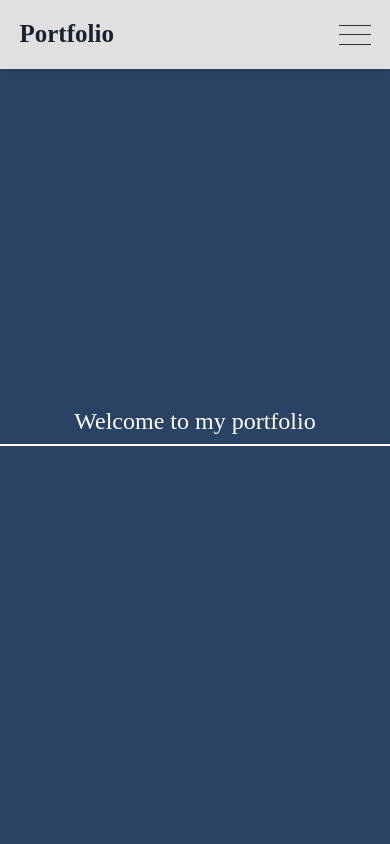
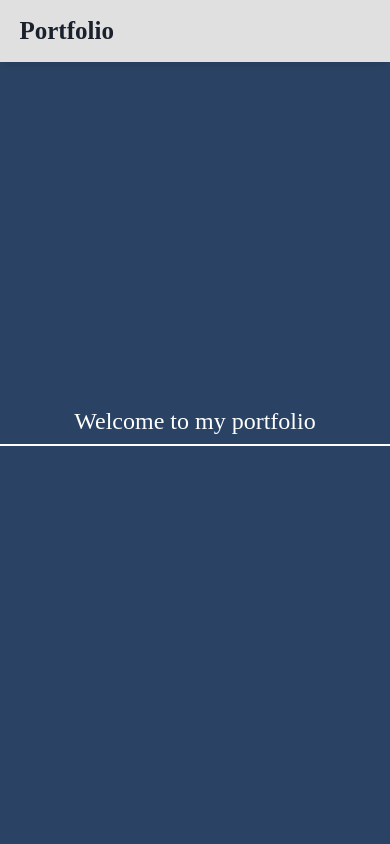
Before and after one commit to Kazuhiro-Mimaki/My-Portfolio, a Vue app: page / in a window 390 px wide. Shown: the top 844 px of the page. Built offline with nearby package versions, Linux system fonts and the light colour scheme.

Commit message:
Fix Header in SP

```diff
--- /dev/null
+++ b/src/components/atoms/HeaderNav/Drawer.vue
@@ -0,0 +1,138 @@
+<script>
+import { defineComponent, reactive } from '@vue/composition-api';
+
+export default defineComponent({
+  setup: () => {
+    const drawer = reactive({
+      isEnabled: false,
+    });
+
+    const onEnabled = () => {
+      drawer.isEnabled = true;
+    };
+
+    const onDisabled = () => {
+      drawer.isEnabled = false;
+    };
+
+    return {
+      drawer,
+      onEnabled,
+      onDisabled,
+    };
+  },
+});
+</script>
+
+<template>
+  <div :class="$style.drawer">
+    <!-- ハンバーガーメニュー -->
+    <ul :class="$style.hamburger_btn" @click="drawer.isEnabled = !drawer.isEnabled">
+      <li :class="{ btn_line01: drawer.isEnabled }"></li>
+      <li :class="{ btn_line02: drawer.isEnabled }"></li>
+      <li :class="{ btn_line03: drawer.isEnabled }"></li>
+    </ul>
+
+    <!-- 開いた時のサイドメニュー -->
+    <transition name="menu">
+      <ul :class="$style.menu" v-if="drawer.isEnabled">
+        <li><a href="#top">Top</a></li>
+        <li><a href="#about">About</a></li>
+        <li><a href="#skills">Skills</a></li>
+        <li><a href="#works">Works</a></li>
+      </ul>
+    </transition>
+  </div>
+</template>
+
+<style lang="scss" module>
+.drawer {
+  .hamburger_btn {
+    display: none;
+  }
+
+  li {
+    list-style: none;
+  }
+}
+
+@media screen and (max-width: 480px) {
+  .hamburger_btn {
+    z-index: 50;
+    display: flex;
+    display: initial;
+    flex-flow: column;
+    justify-content: space-evenly;
+    height: 37px;
+    cursor: pointer;
+
+    li {
+      width: 32px;
+      height: 1px;
+      list-style: none;
+      background: #333;
+      transition: 0.4s ease;
+    }
+
+    .btn_line01 {
+      transition: 0.4s ease;
+      transform: translateY(10px) rotate(-45deg);
+    }
+
+    .btn_line02 {
+      opacity: 0;
+      transition: 0.4s ease;
+    }
+
+    .btn_line03 {
+      transition: 0.4s ease;
+      transform: translateY(-10px) rotate(45deg);
+    }
+  }
+
+  /* サイドバー */
+  .menu-enter-active,
+  .menu-leave-active {
+    transition: opacity 0.4s;
+  }
+
+  .menu-enter,
+  .menu-leave-to {
+    opacity: 0;
+  }
+
+  .menu-leave,
+  .menu-enter-to {
+    opacity: 1;
+  }
+
+  .menu {
+    position: fixed;
+    top: 0;
+    right: 0;
+    z-index: 30;
+    width: 15rem;
+    height: 80rem;
+    padding: 2rem 1rem;
+    background-color: rgba(197, 197, 197, 0.671);
+    margin-block-start: 0;
+
+    ul {
+      padding: 0;
+      margin: 1rem;
+
+      li {
+        padding: 1rem;
+        list-style: none;
+
+        a {
+          padding: 0 2rem;
+          font-size: 1.2rem;
+          color: rgb(66, 66, 66);
+          text-decoration: none;
+        }
+      }
+    }
+  }
+}
+</style>
--- a/src/components/organisms/Header/Component.vue
+++ b/src/components/organisms/Header/Component.vue
@@ -4,60 +4,24 @@ import { defineComponent, reactive } from '@vue/composition-api';
 export default defineComponent({
   components: {
     HeaderLogo: require('@/components/atoms/HeaderLogo/Component.vue').default,
-    HeaderNav: require('@/components/atoms/HeaderNav/Component.vue').default,
-  },
-
-  setup: () => {
-    const drawer = reactive({
-      isEnabled: false,
-    });
-
-    const onEnabled = () => {
-      drawer.isEnabled = true;
-    };
-
-    const onDisabled = () => {
-      drawer.isEnabled = false;
-    };
-
-    return {
-      drawer,
-      onEnabled,
-      onDisabled,
-    };
+    HeaderNav: () => import('@/components/atoms/HeaderNav/Component.vue'),
+    Drawer: () => import('@/components/atoms/HeaderNav/Drawer.vue'),
   },
 });
 </script>
 
 <template>
   <header>
-    <div class="header">
+    <div :class="$style.header">
       <HeaderLogo />
 
-      <!-- PCサイズ -->
       <HeaderNav />
-
-      <!-- スマホサイズ -->
-      <ul class="hamburger_btn isMobileHidden" @click="drawer.isEnabled = !drawer.isEnabled">
-        <li class="line line_01" :class="{ btn_line01: drawer.isEnabled }"></li>
-        <li class="line line_02" :class="{ btn_line02: drawer.isEnabled }"></li>
-        <li class="line line_03" :class="{ btn_line03: drawer.isEnabled }"></li>
-      </ul>
-
-      <!--サイドバー-->
-      <transition name="menu">
-        <ul class="menu" v-if="drawer.isEnabled">
-          <li><a href="#top">Top</a></li>
-          <li><a href="#about">About</a></li>
-          <li><a href="#skills">Skills</a></li>
-          <li><a href="#works">Works</a></li>
-        </ul>
-      </transition>
+      <Drawer />
     </div>
   </header>
 </template>
 
-<style lang="scss" scoped>
+<style lang="scss" module>
 header {
   position: fixed;
   top: 0;
@@ -74,110 +38,4 @@ header {
     margin: 0 auto;
   }
 }
-
-li {
-  list-style: none;
-}
-
-.isMobileHidden {
-  display: none;
-}
-
-@media screen and (max-width: 480px) {
-  .isMobileHidden {
-    display: initial;
-  }
-
-  .hamburger_btn {
-    z-index: 50;
-    display: flex;
-    flex-flow: column;
-    justify-content: space-evenly;
-
-    /* top: 0;
-    right: 0; */
-    height: 37px;
-    cursor: pointer;
-  }
-
-  .hamburger_btn .line {
-    /* position: absolute; */
-    width: 32px;
-    height: 1px;
-    list-style: none;
-    background: #333;
-  }
-
-  .hamburger_btn .line_01 {
-    transition: 0.4s ease;
-  }
-
-  .hamburger_btn .line_02 {
-    transition: 0.4s ease;
-  }
-
-  .hamburger_btn .line_03 {
-    transition: 0.4s ease;
-  }
-
-  .btn_line01 {
-    transition: 0.4s ease;
-    transform: translateY(10px) rotate(-45deg);
-  }
-
-  .btn_line02 {
-    opacity: 0;
-    transition: 0.4s ease;
-  }
-
-  .btn_line03 {
-    transition: 0.4s ease;
-    transform: translateY(-10px) rotate(45deg);
-  }
-
-  /* サイドバー */
-  .menu-enter-active,
-  .menu-leave-active {
-    transition: opacity 0.4s;
-  }
-
-  .menu-enter,
-  .menu-leave-to {
-    opacity: 0;
-  }
-
-  .menu-leave,
-  .menu-enter-to {
-    opacity: 1;
-  }
-
-  .menu li {
-    padding: 1rem;
-    list-style: none;
-  }
-
-  .menu {
-    position: fixed;
-    top: 0;
-    right: 0;
-    z-index: 30;
-    width: 15rem;
-    height: 80rem;
-    padding: 2rem 1rem;
-    background-color: rgba(197, 197, 197, 0.671);
-    margin-block-start: 0;
-  }
-
-  .menu a {
-    padding: 0 2rem;
-    font-size: 1.2rem;
-    color: rgb(66, 66, 66);
-    text-decoration: none;
-  }
-
-  .menu ul {
-    padding: 0;
-    margin: 1rem;
-  }
-}
 </style>
```
